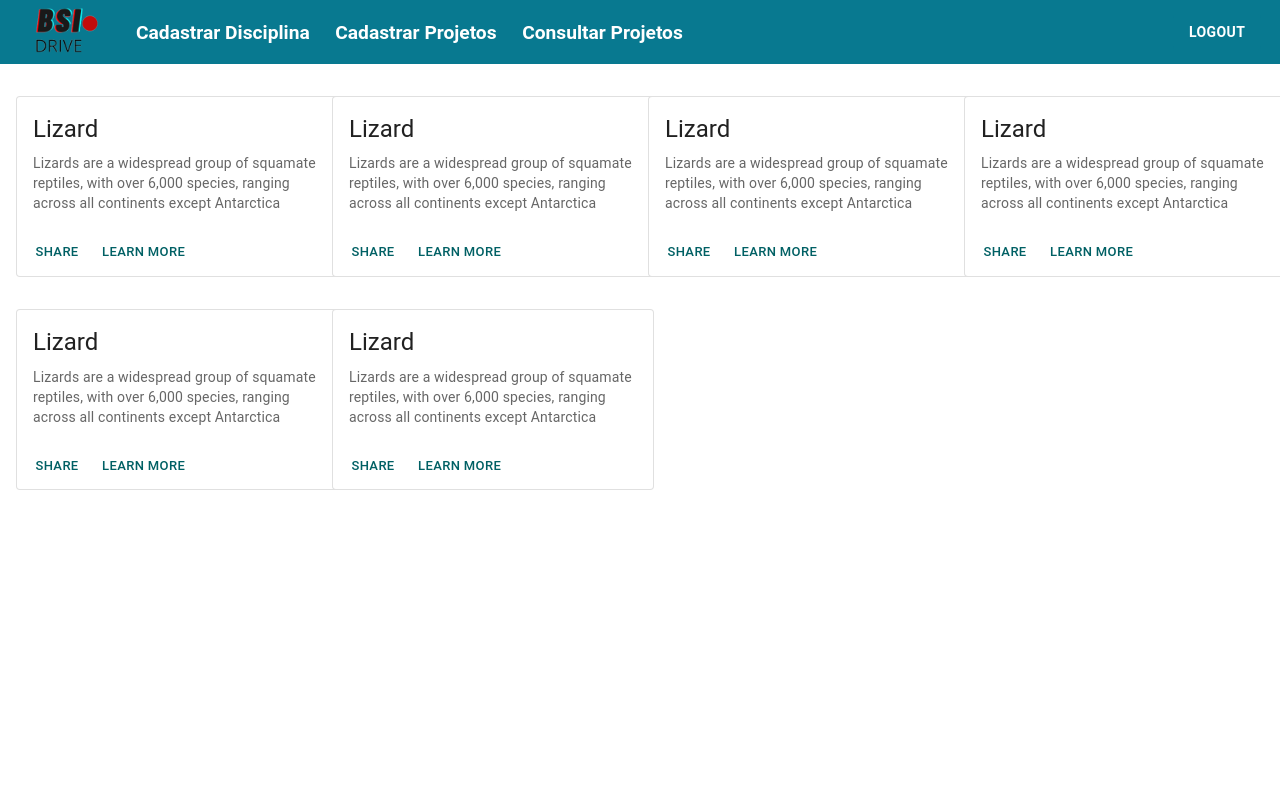
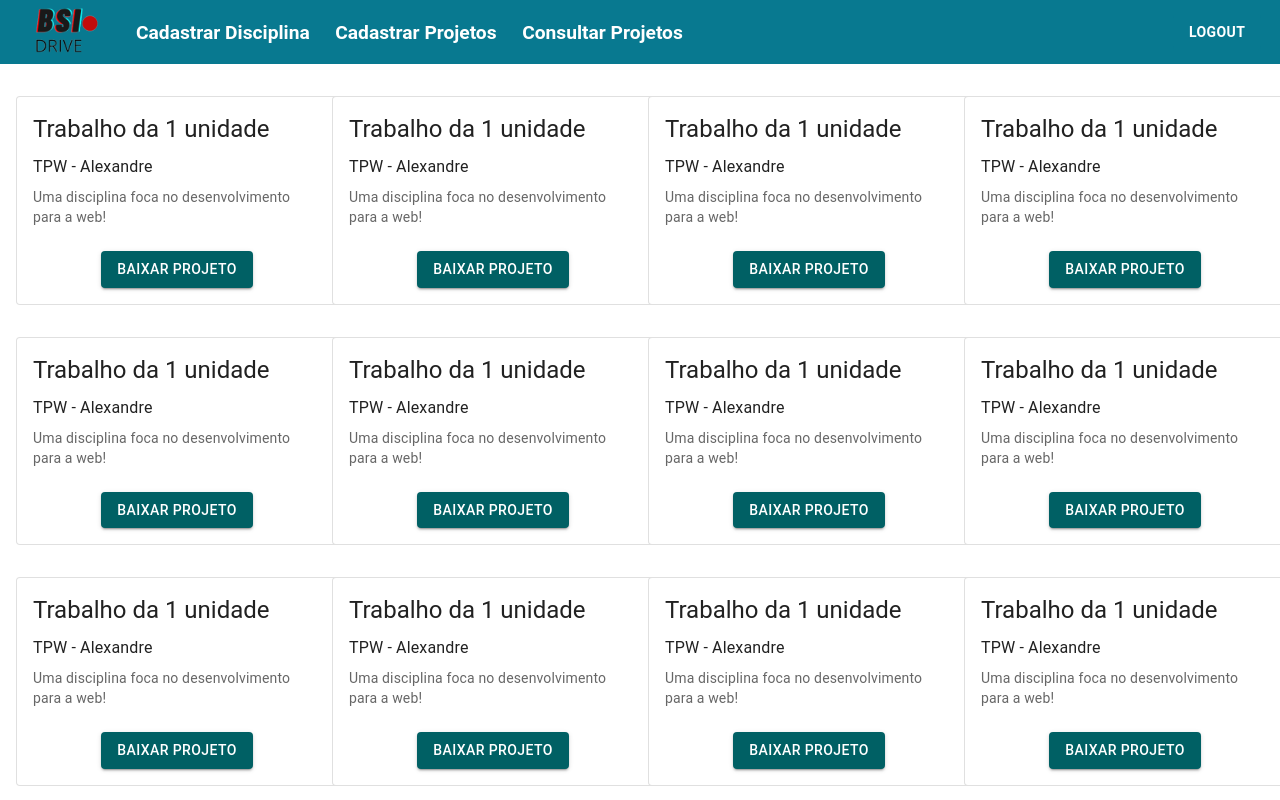
Before and after one commit to BSI-Drive-UniFTC/frontend, a React (Create React App) app: page /ConsultProject in a window 1280 px wide. Shown: the top 800 px of the page. Built offline with nearby package versions, Linux system fonts and the light colour scheme; sample sign-in values are in the browser's storage.

Commit message:
feature/addConsultProjectComponentsandAdjustPagesImports

```diff
--- /dev/null
+++ b/src/pages/ConsultProject/components/ProjectCard.js
@@ -0,0 +1,26 @@
+import { Button, Card, CardActions, CardContent, Typography } from "@mui/material";
+
+function ProjectCard() {
+    return (
+        <Card variant="outlined" className="w-200 ">
+            <CardContent>
+                <Typography gutterBottom variant="h5" component="div">
+                    Trabalho da 1 unidade
+                </Typography>
+
+                <Typography gutterBottom variant="subtitle1" component="div">
+                    TPW - Alexandre
+                </Typography>
+
+                <Typography variant="body2" color="text.secondary">
+                    Uma disciplina foca no desenvolvimento para a web!
+                </Typography>
+            </CardContent>
+            <CardActions className="flex justify-center mb-5">
+                <Button variant="contained">Baixar Projeto</Button>
+            </CardActions>
+        </Card>
+    );
+}
+
+export default ProjectCard;
--- a/src/pages/ConsultProject/index.js
+++ b/src/pages/ConsultProject/index.js
@@ -1,110 +1,24 @@
-import { Box, Button, Card, CardActions, CardContent, CardMedia, Typography } from "@mui/material";
+import { Box } from "@mui/material";
+import ProjectCard from "./components/ProjectCard";
 
 function ConsultProject() {
     return (
         <Box className="grid grid-cols-4 xl:grid-cols-5 gap-y-20 my-20 ml-10">
-            <Card variant="outlined" className="w-200 ">
-
-                <CardContent>
-                    <Typography gutterBottom variant="h5" component="div">
-                        Lizard
-
-                    </Typography>
-                    <Typography variant="body2" color="text.secondary">
-                        Lizards are a widespread group of squamate reptiles, with over 6,000
-                        species, ranging across all continents except Antarctica
-                    </Typography>
-                </CardContent>
-                <CardActions>
-                    <Button size="small">Share</Button>
-                    <Button size="small">Learn More</Button>
-                </CardActions>
-            </Card>
-            <Card variant="outlined" className="w-200 ">
-
-                <CardContent>
-                    <Typography gutterBottom variant="h5" component="div">
-                        Lizard
-
-                    </Typography>
-                    <Typography variant="body2" color="text.secondary">
-                        Lizards are a widespread group of squamate reptiles, with over 6,000
-                        species, ranging across all continents except Antarctica
-                    </Typography>
-                </CardContent>
-                <CardActions>
-                    <Button size="small">Share</Button>
-                    <Button size="small">Learn More</Button>
-                </CardActions>
-            </Card>
-            <Card variant="outlined" className="w-200 ">
-
-                <CardContent>
-                    <Typography gutterBottom variant="h5" component="div">
-                        Lizard
-
-                    </Typography>
-                    <Typography variant="body2" color="text.secondary">
-                        Lizards are a widespread group of squamate reptiles, with over 6,000
-                        species, ranging across all continents except Antarctica
-                    </Typography>
-                </CardContent>
-                <CardActions>
-                    <Button size="small">Share</Button>
-                    <Button size="small">Learn More</Button>
-                </CardActions>
-            </Card>
-            <Card variant="outlined" className="w-200 ">
-
-                <CardContent>
-                    <Typography gutterBottom variant="h5" component="div">
-                        Lizard
-
-                    </Typography>
-                    <Typography variant="body2" color="text.secondary">
-                        Lizards are a widespread group of squamate reptiles, with over 6,000
-                        species, ranging across all continents except Antarctica
-                    </Typography>
-                </CardContent>
-                <CardActions>
-                    <Button size="small">Share</Button>
-                    <Button size="small">Learn More</Button>
-                </CardActions>
-            </Card>
-            <Card variant="outlined" className="w-200 ">
-
-                <CardContent>
-                    <Typography gutterBottom variant="h5" component="div">
-                        Lizard
-
-                    </Typography>
-                    <Typography variant="body2" color="text.secondary">
-                        Lizards are a widespread group of squamate reptiles, with over 6,000
-                        species, ranging across all continents except Antarctica
-                    </Typography>
-                </CardContent>
-                <CardActions>
-                    <Button size="small">Share</Button>
-                    <Button size="small">Learn More</Button>
-                </CardActions>
-            </Card>
-            <Card variant="outlined" className="w-200 ">
-
-                <CardContent>
-                    <Typography gutterBottom variant="h5" component="div">
-                        Lizard
-
-                    </Typography>
-                    <Typography variant="body2" color="text.secondary">
-                        Lizards are a widespread group of squamate reptiles, with over 6,000
-                        species, ranging across all continents except Antarctica
-                    </Typography>
-                </CardContent>
-                <CardActions>
-                    <Button size="small">Share</Button>
-                    <Button size="small">Learn More</Button>
-                </CardActions>
-            </Card>
+            <ProjectCard />
+            <ProjectCard />
+            <ProjectCard />
+            <ProjectCard />
+            <ProjectCard />
+            <ProjectCard />
+            <ProjectCard />
+            <ProjectCard />
+            <ProjectCard />
+            <ProjectCard />
+            <ProjectCard />
+            <ProjectCard />
+            <ProjectCard />
+            <ProjectCard />
+            <ProjectCard />
         </Box>
     );
 }
--- a/src/pages/ProjectRegistration/index.js
+++ b/src/pages/ProjectRegistration/index.js
@@ -2,7 +2,6 @@ import { yupResolver } from "@hookform/resolvers/yup";
 import { Controller, useForm } from "react-hook-form";
 import {
     Button,
-    Checkbox,
     TextField,
     Typography,
     Select,
@@ -10,22 +9,21 @@ import {
 } from "@mui/material";
 import CloudUploadIcon from '@mui/icons-material/CloudUpload';
 
-import { Link, useNavigate } from "react-router-dom";
 import * as yup from "yup";
 
-import api from "services/api";
 import { toast } from "react-toastify";
 import { useState } from "react";
 
 const schema = yup.object().shape({
-    projectName: yup.string().required("Você deve inserir seu nome"),
+    projectName: yup.string().required("Você deve inserir o nome do projeto"),
     projectDescription: yup.string().required("Você deve inserir a descrição do projeto"),
 });
 
 const defaultValues = {
     projectName: "",
     projectDescription: "",
-    semester: "2",
+    semester: "1",
+    professor: "1",
     subject: "1",
 };
 
@@ -33,7 +31,7 @@ function ProjectRegistration() {
 
     const [fetchingRegistration, setFetchingRegistration] = useState(false)
 
-    const { control, formState, handleSubmit, reset } = useForm({
+    const { control, formState, handleSubmit } = useForm({
         mode: "onChange",
         defaultValues,
         resolver: yupResolver(schema)
@@ -128,7 +126,7 @@ function ProjectRegistration() {
                                 <TextField
                                     {...field}
                                     className="mb-16"
-                                    label="Nome"
+                                    placeholder="Nome"
                                     autoFocus
                                     type="text"
                                     error={!!errors.projectName}
@@ -165,14 +163,38 @@ function ProjectRegistration() {
                                 render={({ field }) => (
                                     <Select
                                         {...field}
-                                        className="w-5/12 mb-16"
+                                        className="w-4/12 mb-16 mx-2"
                                         type="text"
                                         error={!!errors.semester}
                                         variant="outlined"
                                         fullWidth
                                     >
-                                        <MenuItem value="1">Aluno</MenuItem>
-                                        <MenuItem value="2">Professor</MenuItem>
+                                        <MenuItem value="1">Primeiro semestre</MenuItem>
+                                        <MenuItem value="2">Segundo semestre</MenuItem>
+                                        <MenuItem value="3">Terceiro semestre</MenuItem>
+                                        <MenuItem value="4">Quarto semestre</MenuItem>
+                                        <MenuItem value="5">Quinta semestre</MenuItem>
+                                        <MenuItem value="6">Sexto semestre</MenuItem>
+                                        <MenuItem value="7">Sétimo semestre</MenuItem>
+                                        <MenuItem value="8">Oitavo semestre</MenuItem>
+                                    </Select>
+                                )}
+                            />
+
+                            <Controller
+                                name="professor"
+                                control={control}
+                                render={({ field }) => (
+                                    <Select
+                                        {...field}
+                                        className="w-4/12 mb-16 mx-2"
+                                        type="text"
+                                        error={!!errors.subject}
+                                        variant="outlined"
+                                        fullWidth
+                                    >
+                                        <MenuItem value="1">Naan</MenuItem>
+                                        <MenuItem value="2">Alexandre</MenuItem>
                                     </Select>
                                 )}
                             />
@@ -183,14 +205,14 @@ function ProjectRegistration() {
                                 render={({ field }) => (
                                     <Select
                                         {...field}
-                                        className="w-5/12 mb-16"
+                                        className="w-4/12 mb-16 mx-2"
                                         type="text"
                                         error={!!errors.subject}
                                         variant="outlined"
                                         fullWidth
                                     >
-                                        <MenuItem value="1">Aluno</MenuItem>
-                                        <MenuItem value="2">Professor</MenuItem>
+                                        <MenuItem value="1">TPW</MenuItem>
+                                        <MenuItem value="2">Top. Avançados em Eng.Software</MenuItem>
                                     </Select>
                                 )}
                             />
--- a/src/pages/SubjectRegistration/index.js
+++ b/src/pages/SubjectRegistration/index.js
@@ -2,31 +2,28 @@ import { yupResolver } from "@hookform/resolvers/yup";
 import { Controller, useForm } from "react-hook-form";
 import {
     Button,
-    Checkbox,
     TextField,
     Typography,
     Select,
     MenuItem
 } from "@mui/material";
-import CloudUploadIcon from '@mui/icons-material/CloudUpload';
 
-import { Link, useNavigate } from "react-router-dom";
 import * as yup from "yup";
 
-import api from "services/api";
 import { toast } from "react-toastify";
 import { useState } from "react";
 
 const schema = yup.object().shape({
-    projectName: yup.string().required("Você deve inserir seu nome"),
-    projectDescription: yup.string().required("Você deve inserir a descrição do projeto"),
+    subjectName: yup.string().required("Você deve inserir o nome da disciplina"),
+    subjectDescription: yup.string().required("Você deve inserir a descrição da disciplina"),
 });
 
 const defaultValues = {
     subjectName: "",
     subjectDescription: "",
-    semester: "2",
-    subject: "1",
+    professor: "1",
+    semester: "1",
+    workload: "1",
 };
 
 function SubjectRegistration() {
@@ -116,13 +113,13 @@ function SubjectRegistration() {
 
 
                     <form
-                        name="projectForm"
+                        name="subjectForm"
                         noValidate
                         className="flex flex-col justify-center w-full mt-24"
                         onSubmit={handleSubmit(onSubmit)}
                     >
                         <Controller
-                            name="projectName"
+                            name="subjectName"
                             control={control}
                             render={({ field }) => (
                                 <TextField
@@ -131,8 +128,8 @@ function SubjectRegistration() {
                                     label="Nome"
                                     autoFocus
                                     type="text"
-                                    error={!!errors.projectName}
-                                    helperText={errors?.projectName?.message}
+                                    error={!!errors.subjectName}
+                                    helperText={errors?.subjectName?.message}
                                     variant="outlined"
                                     fullWidth
                                 />
@@ -140,25 +137,25 @@ function SubjectRegistration() {
                         />
 
                         <Controller
-                            name="semester"
+                            name="professor"
                             control={control}
                             render={({ field }) => (
                                 <Select
                                     {...field}
                                     className=" mb-16"
                                     type="text"
-                                    error={!!errors.semester}
+                                    error={!!errors.professor}
                                     variant="outlined"
                                     fullWidth
                                 >
-                                    <MenuItem value="1">Aluno</MenuItem>
-                                    <MenuItem value="2">Professor</MenuItem>
+                                    <MenuItem value="1">Naan</MenuItem>
+                                    <MenuItem value="2">Alexandre</MenuItem>
                                 </Select>
                             )}
                         />
 
                         <Controller
-                            name="projectDescription"
+                            name="subjectDescription"
                             control={control}
                             render={({ field }) => (
                                 <TextField
@@ -168,8 +165,8 @@ function SubjectRegistration() {
                                     type="text"
                                     multiline
                                     rows={5}
-                                    error={!!errors.projectDescription}
-                                    helperText={errors?.projectDescription?.message}
+                                    error={!!errors.subjectDescription}
+                                    helperText={errors?.subjectDescription?.message}
                                     variant="outlined"
                                     fullWidth
                                 />
@@ -189,26 +186,34 @@ function SubjectRegistration() {
                                         variant="outlined"
                                         fullWidth
                                     >
-                                        <MenuItem value="1">Aluno</MenuItem>
-                                        <MenuItem value="2">Professor</MenuItem>
+                                        <MenuItem value="1">Primeiro semestre</MenuItem>
+                                        <MenuItem value="2">Segundo semestre</MenuItem>
+                                        <MenuItem value="3">Terceiro semestre</MenuItem>
+                                        <MenuItem value="4">Quarto semestre</MenuItem>
+                                        <MenuItem value="5">Quinta semestre</MenuItem>
+                                        <MenuItem value="6">Sexto semestre</MenuItem>
+                                        <MenuItem value="7">Sétimo semestre</MenuItem>
+                                        <MenuItem value="8">Oitavo semestre</MenuItem>
                                     </Select>
                                 )}
                             />
 
                             <Controller
-                                name="subject"
+                                name="workload"
                                 control={control}
                                 render={({ field }) => (
                                     <Select
                                         {...field}
                                         className="w-5/12 mb-16"
                                         type="text"
-                                        error={!!errors.subject}
+                                        error={!!errors.workload}
                                         variant="outlined"
                                         fullWidth
                                     >
-                                        <MenuItem value="1">Aluno</MenuItem>
-                                        <MenuItem value="2">Professor</MenuItem>
+                                        <MenuItem value="1">105 horas</MenuItem>
+                                        <MenuItem value="2">210 horas</MenuItem>
+                                        <MenuItem value="3">315 horas</MenuItem>
+                                        <MenuItem value="4">420 horas</MenuItem>
                                     </Select>
                                 )}
                             />
@@ -219,7 +224,7 @@ function SubjectRegistration() {
                             variant="contained"
                             color="secondary"
                             className="w-3/5 mx-auto text-center my-16 uppercase bg-primary"
-                            aria-label="sendProject"
+                            aria-label="sendSubject"
                             disabled={fetchingRegistration}
                             type="submit"
                             size="large"
--- a/src/pages/auth/ForgotPassword/index.js
+++ b/src/pages/auth/ForgotPassword/index.js
@@ -5,7 +5,6 @@ import * as yup from "yup";
 import { Link, useNavigate } from "react-router-dom";
 
 import logo from "assets/logo.png";
-import api from "services/api";
 import { toast } from "react-toastify";
 
 const schema = yup.object().shape({
--- a/src/pages/auth/SignIn/index.js
+++ b/src/pages/auth/SignIn/index.js
@@ -11,7 +11,6 @@ import { yupResolver } from "@hookform/resolvers/yup";
 
 import { AuthContext } from "context/auth";
 import { useContext } from "react";
-import api from "services/api";
 import { toast } from "react-toastify";
 import "react-toastify/dist/ReactToastify.min.css";
 
```
Also changed, not shown: src/routes/private.js (deleted, +0 -9 lines).
